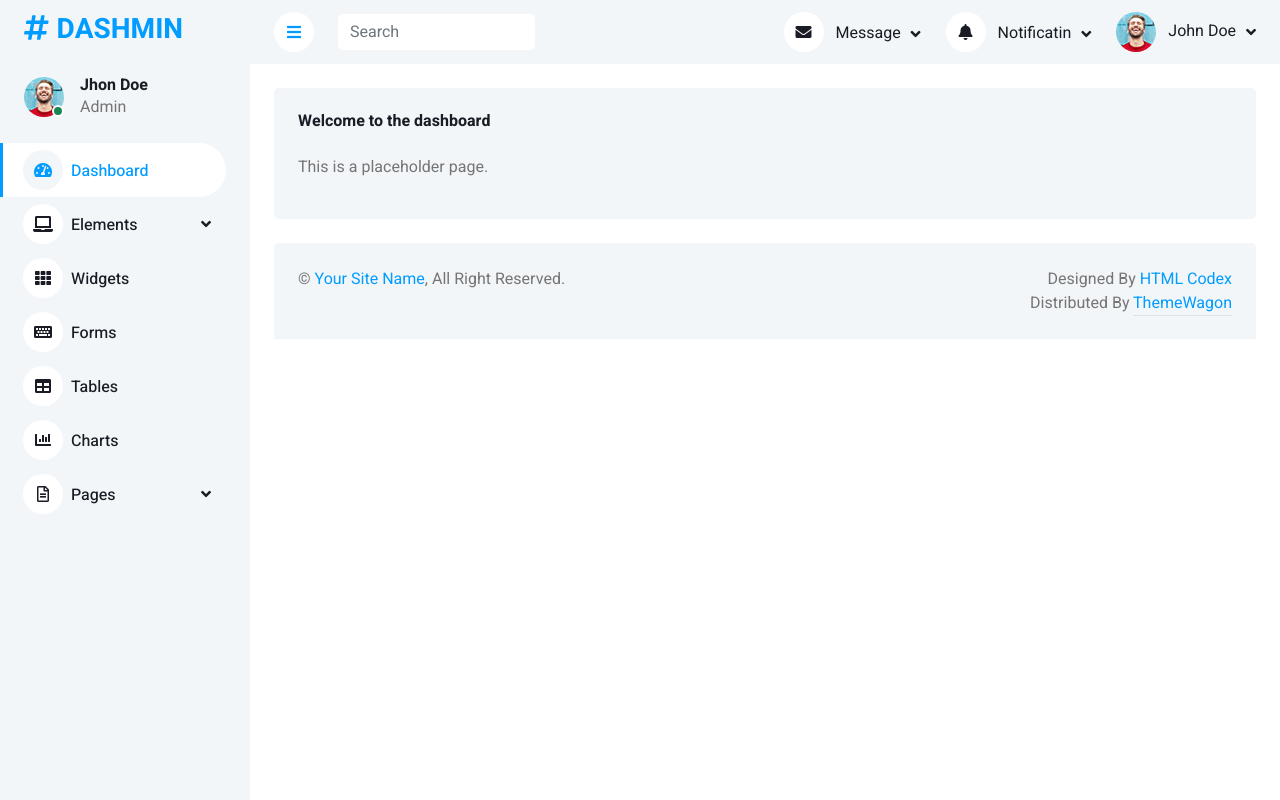
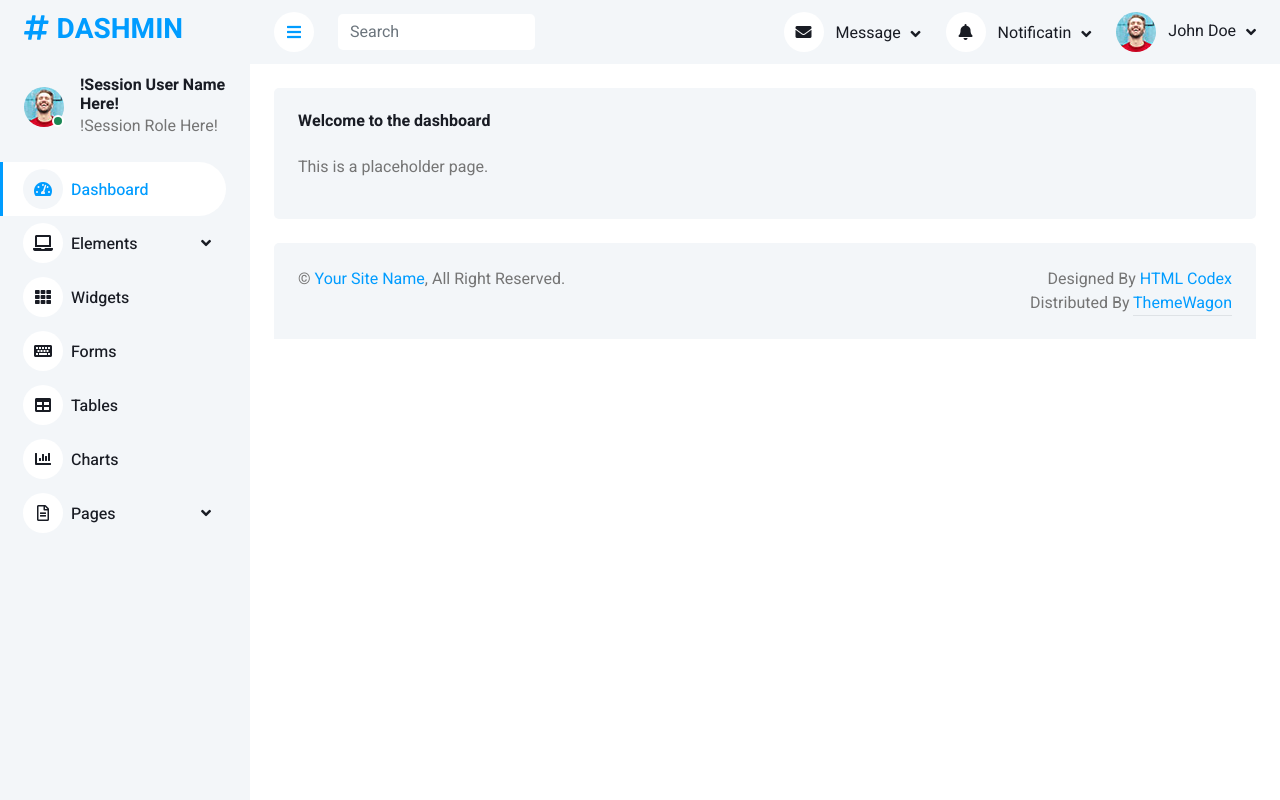
Before and after one commit to Jkweks/fab_admin, a PHP site: page / in a window 1280 px wide. Run offline with PHP 8.4, Linux system fonts and the light colour scheme; a user stored in the database is signed in; some libraries are stand-ins or nearby versions.

Commit message:
Updated dockerfile, port, noted changes needed in sidebar.

```diff
--- a/docker-compose.yml
+++ b/docker-compose.yml
@@ -3,7 +3,7 @@
   web:
     build: .
     ports:
-      - "8000:80"
+      - "8025:80"
     volumes:
       - ./frontend:/var/www/html
     environment:
--- a/frontend/includes/sidebar.php
+++ b/frontend/includes/sidebar.php
@@ -10,8 +10,8 @@
                         <div class="bg-success rounded-circle border border-2 border-white position-absolute end-0 bottom-0 p-1"></div>
                     </div>
                     <div class="ms-3">
-                        <h6 class="mb-0">Jhon Doe</h6>
-                        <span>Admin</span>
+                        <h6 class="mb-0">!Session User Name Here!</h6>
+                        <span>!Session Role Here!</span>
                     </div>
                 </div>
                 <div class="navbar-nav w-100">
```
Also changed, not shown: 1 other file.
